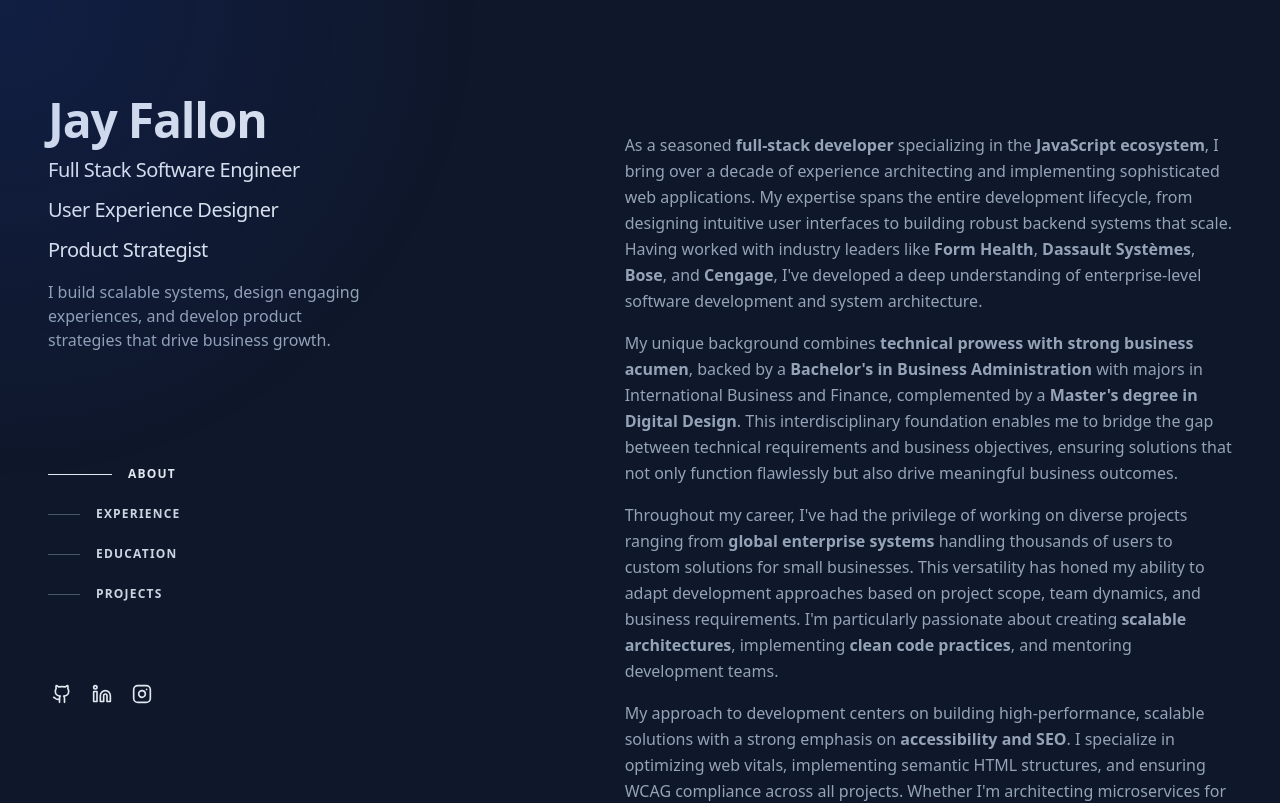
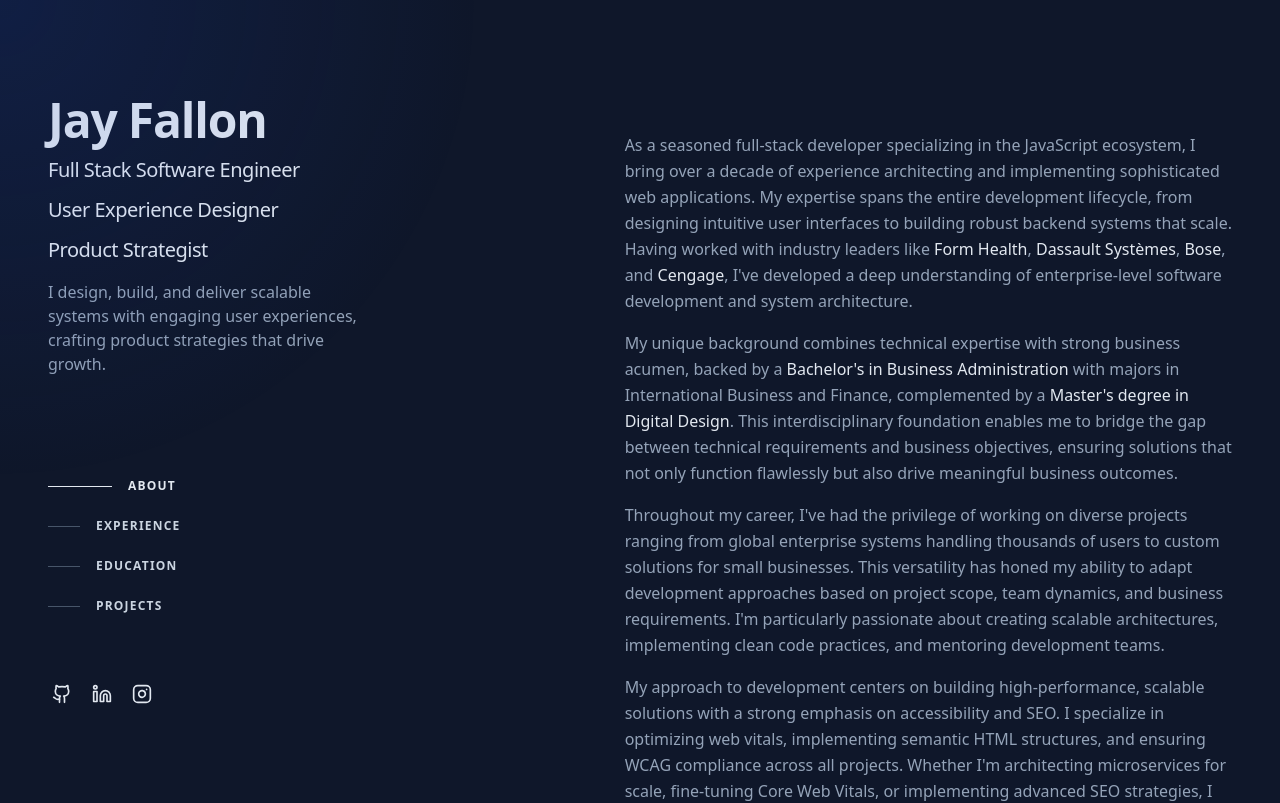
Before and after one commit to jayfallon/portfolio-2025, a Next.js app: page / in a window 1280 px wide. Shown: the top 803 px of the page. Built offline with nearby package versions, Linux system fonts and the light colour scheme; no server answers.

Commit message:
cleaned up content

```diff
--- a/app/page.tsx
+++ b/app/page.tsx
@@ -25,8 +25,8 @@ export default async function Home() {
               Product Strategist
             </h2>
             <p className="mt-4 max-w-xs leading-normal">
-              I build scalable systems, design engaging experiences, and develop product strategies
-              that drive business growth.
+              I design, build, and deliver scalable systems with engaging user experiences, crafting
+              product strategies that drive growth.
             </p>
           </div>
           <nav className="nav hidden lg:block">
@@ -138,44 +138,90 @@ export default async function Home() {
               <h2 className="text-sm font-bold uppercase tracking-widest text-slate-200">About</h2>
             </div>
             <p className="mb-4">
-              As a seasoned <strong>full-stack developer</strong> specializing in the{" "}
-              <strong>JavaScript ecosystem</strong>, I bring over a decade of experience
-              architecting and implementing sophisticated web applications. My expertise spans the
-              entire development lifecycle, from designing intuitive user interfaces to building
-              robust backend systems that scale. Having worked with industry leaders like{" "}
-              <strong>Form Health</strong>, <strong>Dassault Systèmes</strong>,{" "}
-              <strong>Bose</strong>, and <strong>Cengage</strong>, I&apos;ve developed a deep
-              understanding of enterprise-level software development and system architecture.
+              As a seasoned full-stack developer specializing in the JavaScript ecosystem, I bring
+              over a decade of experience architecting and implementing sophisticated web
+              applications. My expertise spans the entire development lifecycle, from designing
+              intuitive user interfaces to building robust backend systems that scale. Having worked
+              with industry leaders like{" "}
+              <Link
+                href="https://www.formhealth.com"
+                className="font-medium text-slate-200 hover:text-teal-300 focus-visible:text-teal-300"
+                target="_blank"
+                rel="noopener noreferrer"
+              >
+                Form Health
+              </Link>
+              ,{" "}
+              <Link
+                href="https://www.3ds.com"
+                className="font-medium text-slate-200 hover:text-teal-300 focus-visible:text-teal-300"
+                target="_blank"
+                rel="noopener noreferrer"
+              >
+                Dassault Systèmes
+              </Link>
+              ,{" "}
+              <Link
+                href="https://www.bose.com"
+                className="font-medium text-slate-200 hover:text-teal-300 focus-visible:text-teal-300"
+                target="_blank"
+                rel="noopener noreferrer"
+              >
+                Bose
+              </Link>
+              , and{" "}
+              <Link
+                href="https://www.cengagegroup.com"
+                className="font-medium text-slate-200 hover:text-teal-300 focus-visible:text-teal-300"
+                target="_blank"
+                rel="noopener noreferrer"
+              >
+                Cengage
+              </Link>
+              , I&apos;ve developed a deep understanding of enterprise-level software development
+              and system architecture.
             </p>
             <p className="mb-4">
-              My unique background combines{" "}
-              <strong>technical prowess with strong business acumen</strong>, backed by a{" "}
-              <strong>Bachelor&apos;s in Business Administration</strong> with majors in
-              International Business and Finance, complemented by a{" "}
-              <strong>Master&apos;s degree in Digital Design</strong>. This interdisciplinary
-              foundation enables me to bridge the gap between technical requirements and business
-              objectives, ensuring solutions that not only function flawlessly but also drive
-              meaningful business outcomes.
+              My unique background combines technical expertise with strong business acumen, backed
+              by a{" "}
+              <Link
+                href="https://www.harvard.edu/"
+                className="font-medium text-slate-200 hover:text-teal-300 focus-visible:text-teal-300"
+                target="_blank"
+                rel="noopener noreferrer"
+              >
+                Bachelor&apos;s in Business Administration
+              </Link>{" "}
+              with majors in International Business and Finance, complemented by a{" "}
+              <Link
+                href="https://www.harvard.edu/"
+                className="font-medium text-slate-200 hover:text-teal-300 focus-visible:text-teal-300"
+                target="_blank"
+                rel="noopener noreferrer"
+              >
+                Master&apos;s degree in Digital Design
+              </Link>
+              . This interdisciplinary foundation enables me to bridge the gap between technical
+              requirements and business objectives, ensuring solutions that not only function
+              flawlessly but also drive meaningful business outcomes.
             </p>
             <p className="mb-4">
               Throughout my career, I&apos;ve had the privilege of working on diverse projects
-              ranging from <strong>global enterprise systems</strong> handling thousands of users to
-              custom solutions for small businesses. This versatility has honed my ability to adapt
-              development approaches based on project scope, team dynamics, and business
-              requirements. I&apos;m particularly passionate about creating{" "}
-              <strong>scalable architectures</strong>, implementing{" "}
-              <strong>clean code practices</strong>, and mentoring development teams.
+              ranging from global enterprise systems handling thousands of users to custom solutions
+              for small businesses. This versatility has honed my ability to adapt development
+              approaches based on project scope, team dynamics, and business requirements. I&apos;m
+              particularly passionate about creating scalable architectures, implementing clean code
+              practices, and mentoring development teams.
             </p>
             <p className="mb-4">
               My approach to development centers on building high-performance, scalable solutions
-              with a strong emphasis on <strong>accessibility and SEO</strong>. I specialize in
-              optimizing web vitals, implementing semantic HTML structures, and ensuring WCAG
-              compliance across all projects. Whether I&apos;m architecting microservices for scale,
-              fine-tuning Core Web Vitals, or implementing advanced SEO strategies, I focus on
-              creating inclusive digital experiences that perform exceptionally well for all users.
-              I maintain a deep commitment to web standards and best practices, consistently
-              delivering solutions that excel in both technical performance metrics and
-              accessibility benchmarks.
+              with a strong emphasis on accessibility and SEO. I specialize in optimizing web
+              vitals, implementing semantic HTML structures, and ensuring WCAG compliance across all
+              projects. Whether I&apos;m architecting microservices for scale, fine-tuning Core Web
+              Vitals, or implementing advanced SEO strategies, I focus on creating inclusive digital
+              experiences that perform exceptionally well for all users. I maintain a deep
+              commitment to web standards and best practices, consistently delivering solutions that
+              excel in both technical performance metrics and accessibility benchmarks.
             </p>
           </section>
           <section className="mb-16 scroll-mt-16 md:mb-24 lg:mb-36 lg:scroll-mt-24" id="experience">
```
